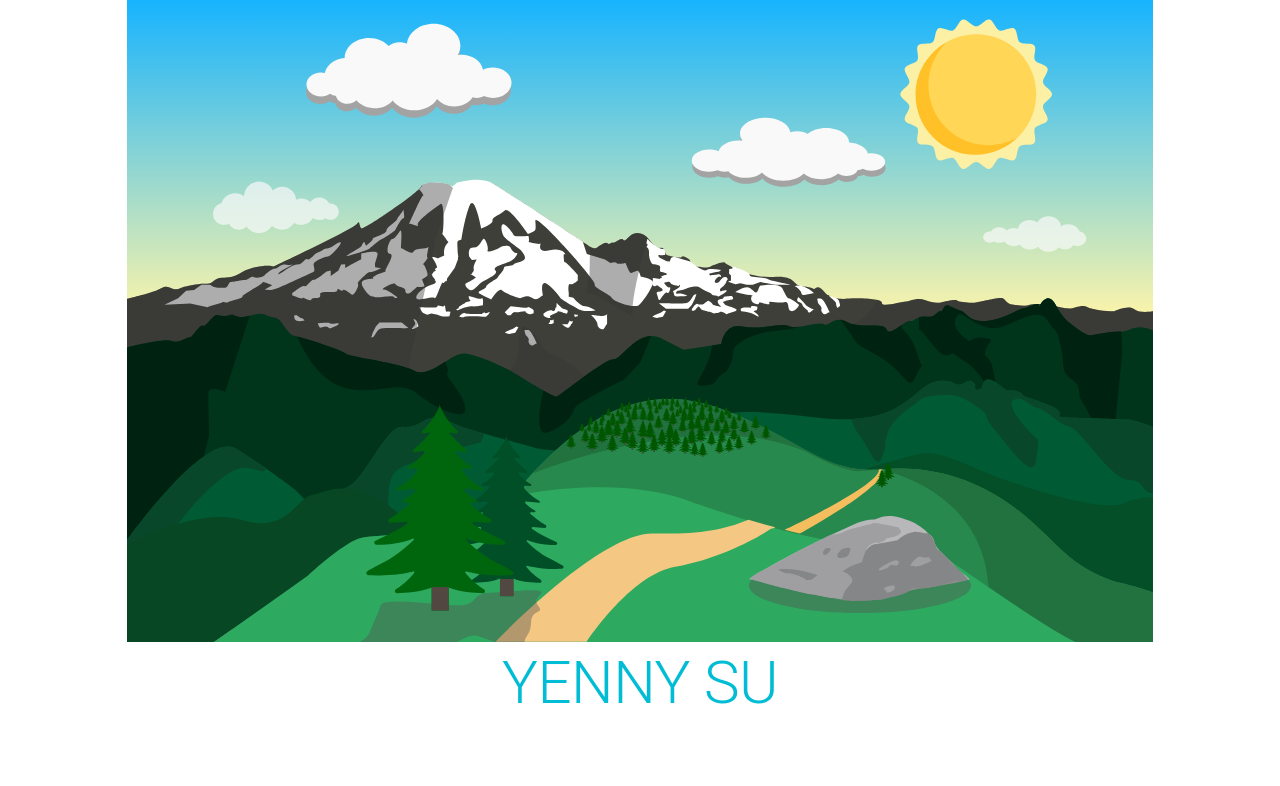
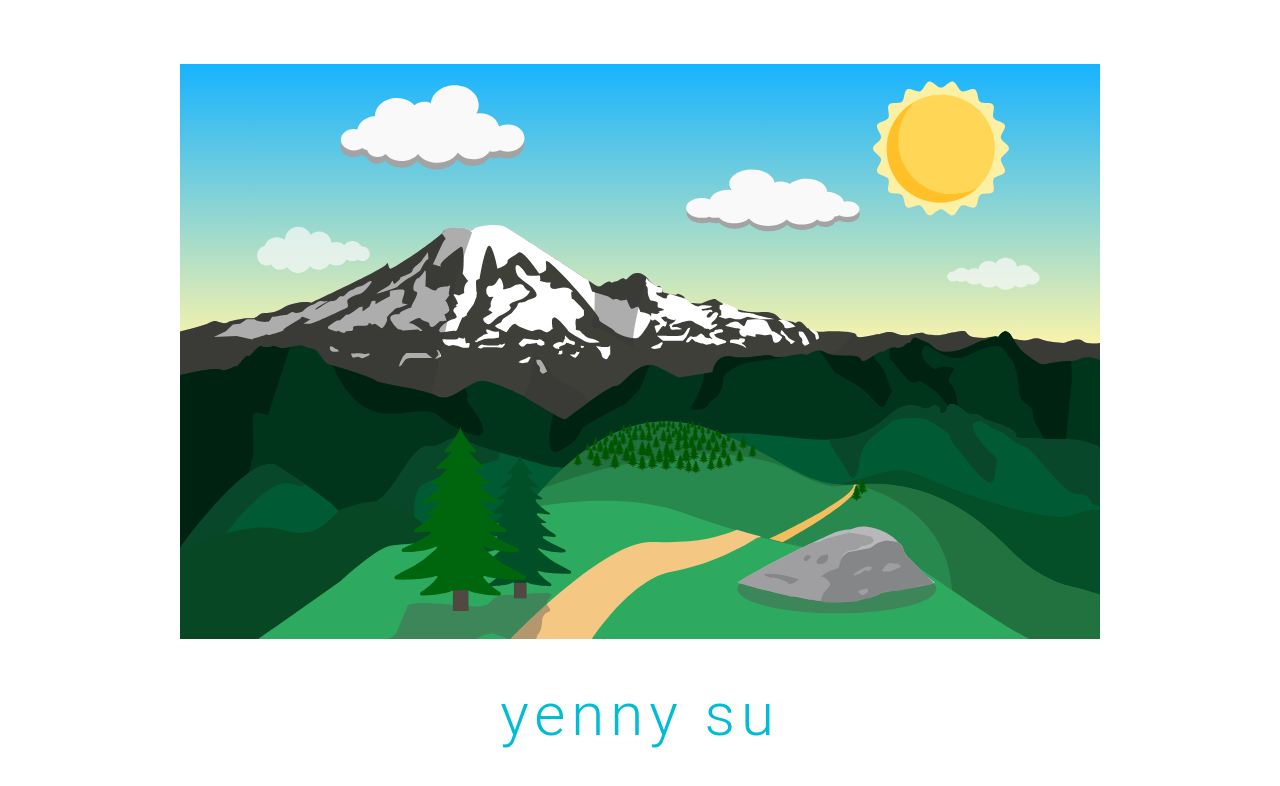
Before and after one commit to yennysu/personal-website, a React (Create React App) app: page / in a window 1280 px wide. Shown: the top 786 px of the page. Built offline with nearby package versions, Linux system fonts and the light colour scheme.

Commit message:
added spacing in

```diff
--- a/src/App.js
+++ b/src/App.js
@@ -1,29 +1,37 @@
 import React from 'react';
 import './style.css';
 import LandscapeSVG from './components/LandscapeSVG'
-import { Grid, Typography, Paper, CardContent, Container}  from '@material-ui/core/';
+import { Box, Grid, Typography, Paper, CardContent, Container}  from '@material-ui/core/';
 
-function App() {
+class App extends React.Component {
 
-  const inputs = {
-    landscapeContainer: {
+  render() {
+    const inputs ={
+      mainDiv: {
         style: {
-        maxWidth: '100%',
-        overflowX: 'hidden',
-        margin: 10
+          margin: '5%'
+        }
       },
-    },
-  };
+      textDiv: {
+        style: {
+          margin: '3%'
+        }
+      }
+    }
 
     return (
-    <div>
+      <div {...inputs.mainDiv}>
           <LandscapeSVG/>
-
+          <div {...inputs.textDiv}>
             <Typography variant="h2" color='primary' align="center">
-          YENNY SU
+              <Box letterSpacing={6}>
+              yenny su
+              </Box>
             </Typography>
+          </div>
       </div>
     );
   }
+}
 
 export default App;
--- a/src/components/LandscapeSVG.js
+++ b/src/components/LandscapeSVG.js
@@ -22,8 +22,6 @@ class LandscapeSVG extends React.Component {
 			svg: {
 				dangerouslySetInnerHTML: {__html: $(this.svg).prop('outerHTML')},
         overflow: 'hidden',
-        maxWidth: '100%',
-        paddingBottom: '75%',
         position: 'relative'
 			},
       SVGcontainer: {
```
Lines whose indentation alone changed are shown as unchanged.
